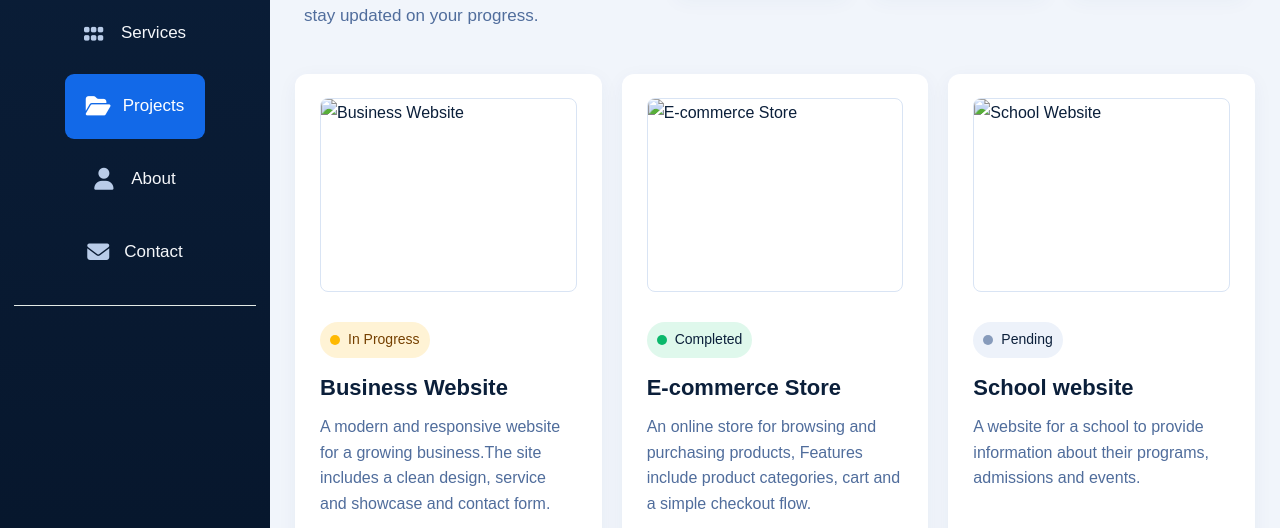
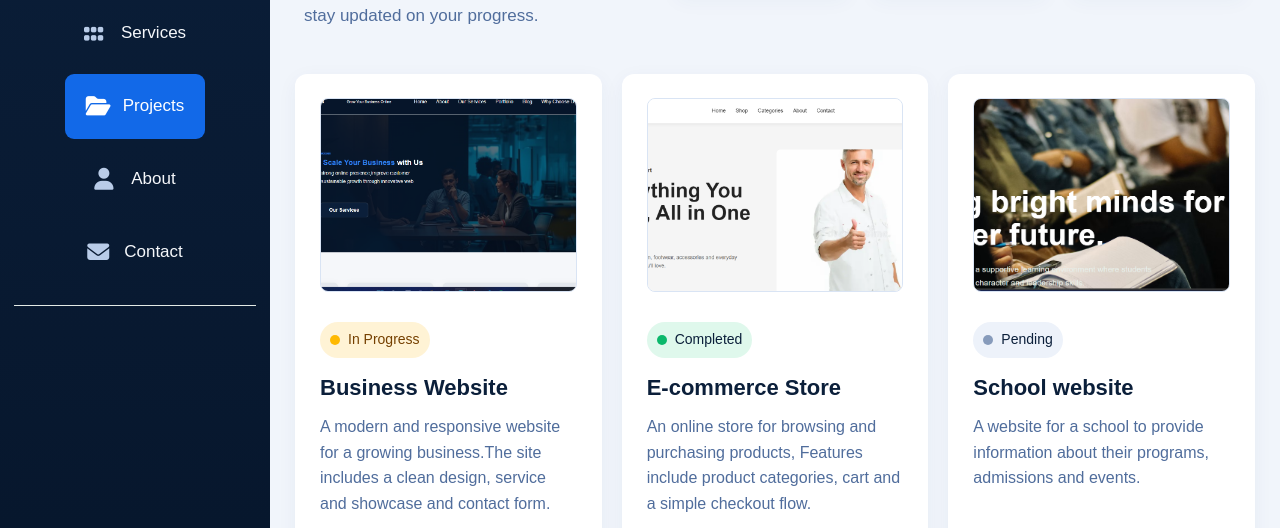
Before and after one commit to chima23-web/business-website-login-page, a plain HTML site: page projects.html in a window 1280 px wide. Shown: the part 235-763 px from the top of the page. Drawn offline with Linux system fonts and the light colour scheme.

Commit message:
Remove 'image/' prefix from project images

```diff
--- a/projects.html
+++ b/projects.html
@@ -75,7 +75,7 @@
         <div class="project-container">
           <div class="project-card">
             <div class="project-image">
-              <img src="image/business-modern-website.png" alt="Business Website">
+              <img src="business-modern-website.png" alt="Business Website">
             </div>
             <div class="project-status in-progress">
               <span class="status-dot"></span>
@@ -94,7 +94,7 @@
         </div>
         <div class="project-card">
           <div class="project-image">
-            <img src="image/urban-store.png" alt="E-commerce Store">
+            <img src="urban-store.png" alt="E-commerce Store">
           </div>
           <div class="project-status completed">
             <span class="status-dot"></span>
@@ -114,7 +114,7 @@
         </div>
         <div class="project-card">
           <div class="project-image">
-            <img src="image/school.png" alt="School Website">
+            <img src="school.png" alt="School Website">
           </div>
           <div class="project-status pending">
             <span class="status-dot"></span>
```
